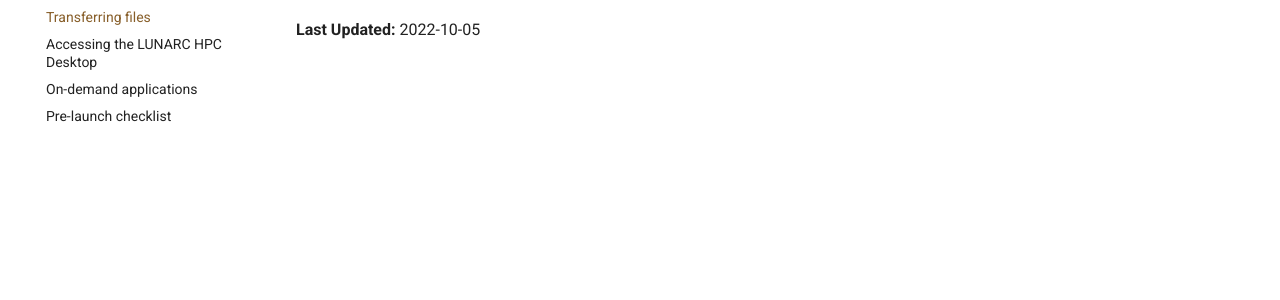
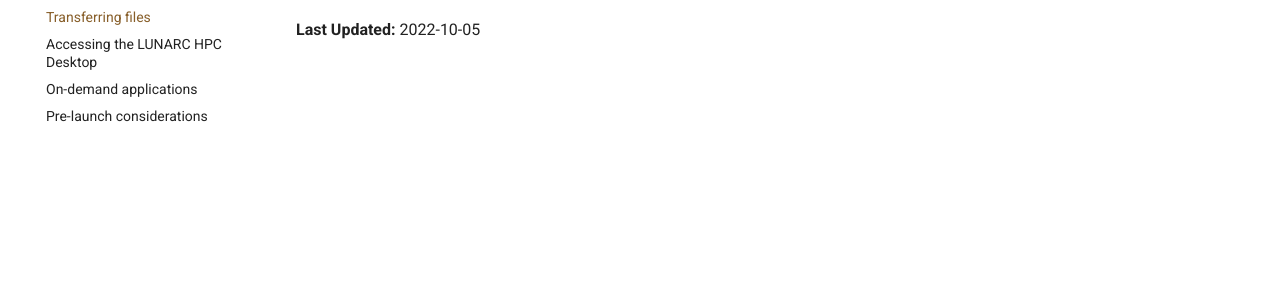
Before and after one commit to lunarc/lunarc_docs, an MkDocs documentation site: the page built from docs/getting_started/transferring_files.md, in a window 1280 px wide. Shown: the part 286-586 px from the top of the page. Built offline with MkDocs 1.6.1 and Material for MkDocs 9.7.7, drawn with Linux system fonts in a browser that asks for light colours; comment, search, counter and statistics services are not loaded.

Commit message:
Update mkdocs.yml

```diff
--- a/mkdocs.yml
+++ b/mkdocs.yml
@@ -11,7 +11,7 @@ nav:
   - Transferring files: getting_started/transferring_files.md
   - Accessing the LUNARC HPC Desktop: getting_started/using_hpc_desktop.md
   - On-demand applications: getting_started/gfxlauncher.md
-  - Pre-launch checklist: getting_started/prelaunc_checklist.md
+  - Pre-launch considerations: getting_started/prelaunch_considerations.md
 - User manual:
   - Introduction: manual/manual_intro.md
   - Submitting jobs:
```
